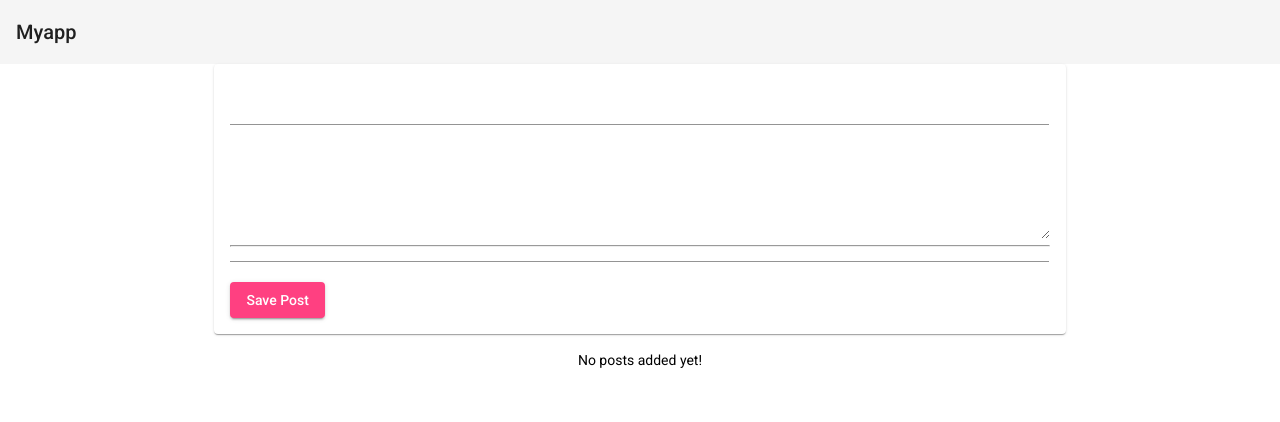
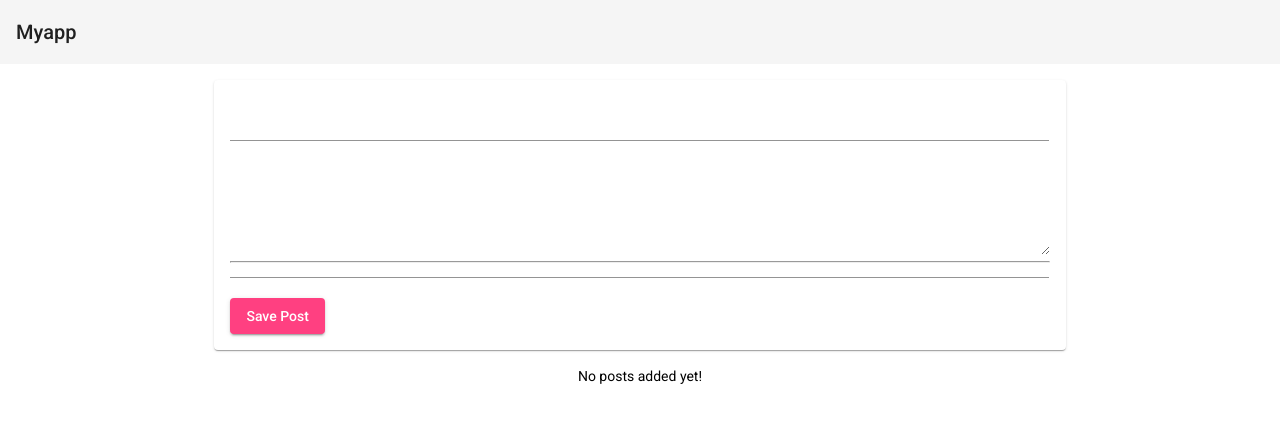
Before and after one commit to sdatrey/mean-project, an Angular app: page / in a window 1280 px wide. Shown: the top 422 px of the page. Built offline with nearby package versions, Linux system fonts and the light colour scheme.

Commit message:
Service added

```diff
--- a/src/app/app.component.css
+++ b/src/app/app.component.css
@@ -1,5 +1,4 @@
 main{
-    margin-top: 1rem;
     width: 80%;
-    margin: auto;
+    margin: 1rem auto;
 }
--- a/src/app/components/posts/post-create/post-create.component.ts
+++ b/src/app/components/posts/post-create/post-create.component.ts
@@ -1,5 +1,6 @@
 import { Component, OnInit, Output, EventEmitter } from '@angular/core';
 import { NgForm } from '@angular/forms';
+import { PostService } from '../post-list/post.service';
 import { Post } from '../post.model';
 
 @Component({
@@ -11,7 +12,7 @@ export class PostCreateComponent implements OnInit {
   enteredTitle = '';
   enteredContent = '';
   @Output() postCreated = new EventEmitter();
-  constructor() { }
+  constructor(postService: PostService) { }
 
   ngOnInit(): void {
   }
--- a/src/app/components/posts/post-list/post-list.component.ts
+++ b/src/app/components/posts/post-list/post-list.component.ts
@@ -1,5 +1,6 @@
 import { Component, Input, OnInit } from '@angular/core';
 import { Post } from '../post.model';
+import { PostService } from './post.service';
 
 @Component({
   selector: 'app-post-list',
@@ -8,7 +9,7 @@ import { Post } from '../post.model';
 })
 export class PostListComponent implements OnInit {
 
-  constructor() { }
+  constructor(postService : PostService) { }
 
   ngOnInit(): void {
   }
--- /dev/null
+++ b/src/app/components/posts/post-list/post.service.ts
@@ -0,0 +1,15 @@
+import { Injectable } from '@angular/core';
+import { Post } from '../post.model';
+
+@Injectable({providedIn: 'root'})
+export class PostService{
+    private posts : Post[];
+
+    getPosts(){
+        return [...this.posts];
+    }
+    addPost(title: string, content: string){
+        const post : Post = {title: title, content: content};
+        this.posts.push(post);
+    }
+}
```
